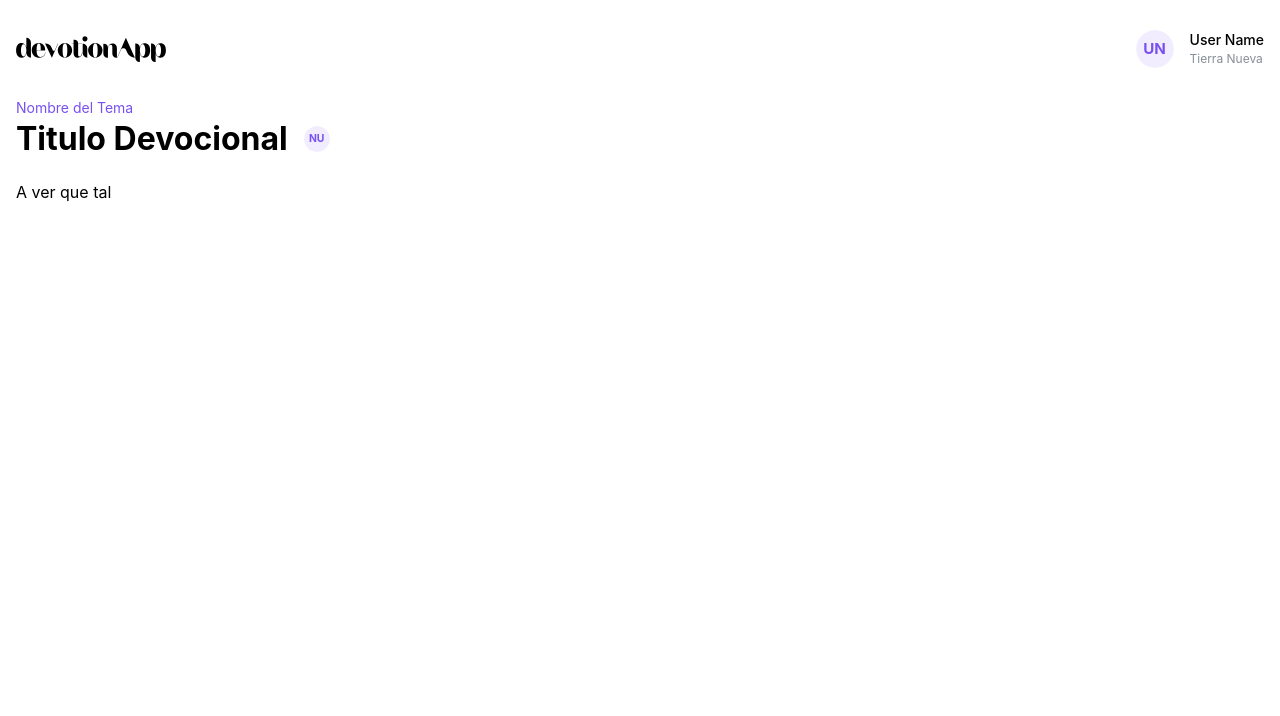
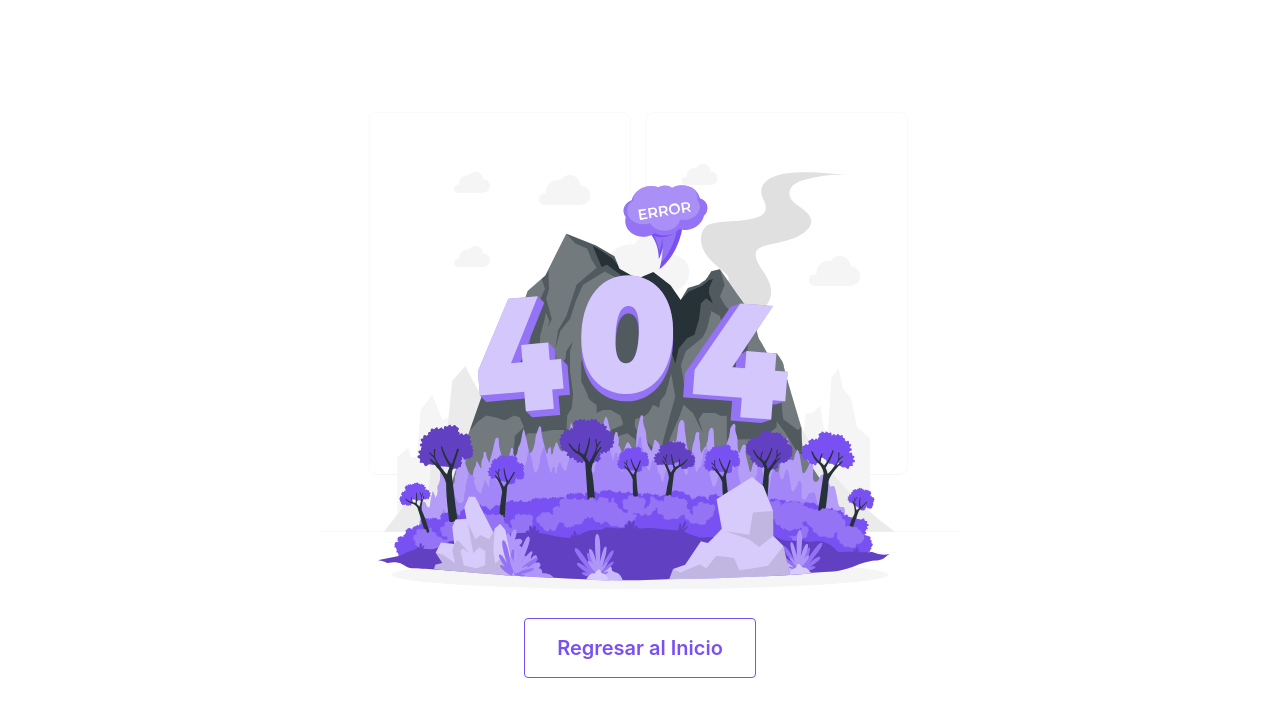
Before and after one commit to davic64/devotionapp-front, a React (Vite) app: page /1/devotional in a window 1280 px wide. Shown: the top 716 px of the page. Built offline with nearby package versions, Linux system fonts and the light colour scheme.

Commit message:
feat: ✨ Add router and Not Found UI

```diff
--- a/src/App.jsx
+++ b/src/App.jsx
@@ -1,11 +1,53 @@
-import Devotional from "./pages/Devotionals";
-import { Layout } from "./components";
+import { Suspense } from "react";
+import { Flex, Loader } from "@mantine/core";
+import { BrowserRouter, Routes, Route, Navigate } from "react-router-dom";
+import { routes } from "./routes";
+import NotFound from "./pages/NotFound";
+
+const ProtectedRoute = ({ route }) => {
+  const isLogged = false;
+
+  if (isLogged && route.path === "/") {
+    return <Navigate to="/home" replace />;
+  }
+
+  if (!isLogged && route.private) {
+    return <Navigate to="/" replace />;
+  }
+
+  return (
+    <Suspense
+      fallback={
+        <Flex mih="100vh" align="center" justify="center">
+          <Loader color="violet" size="lg" type="dots" />
+        </Flex>
+      }
+    >
+      {route.layout ? (
+        <route.layout>
+          <route.component />
+        </route.layout>
+      ) : (
+        <route.component />
+      )}
+    </Suspense>
+  );
+};
 
 const App = () => {
   return (
-    <Layout>
-      <Devotional />
-    </Layout>
+    <BrowserRouter>
+      <Routes>
+        {routes.map((route) => (
+          <Route
+            key={route.path}
+            path={route.path}
+            element={<ProtectedRoute route={route} />}
+          />
+        ))}
+        <Route path="*" element={<NotFound />} />
+      </Routes>
+    </BrowserRouter>
   );
 };
 
--- a/src/pages/Devotionals/NewDevotional.jsx
+++ b/src/pages/Devotionals/NewDevotional.jsx
@@ -1,7 +1,7 @@
 import { useState } from "react";
 import { Box, Button, Flex, Group, Input, Text, Tooltip } from "@mantine/core";
 import { IconInfoCircle } from "@tabler/icons-react";
-import { Layout, Editor } from "../../components";
+import { Editor } from "../../components";
 
 const NewDevotional = () => {
   const [currentData, setCurrentData] = useState(null);
@@ -16,7 +16,7 @@ const NewDevotional = () => {
   };
 
   return (
-    <Layout>
+    <>
       <Flex justify="space-between" align="center">
         <Group>
           <Tooltip
@@ -52,7 +52,7 @@ const NewDevotional = () => {
         />
       </Box>
       <Editor saveData={setCurrentData} />
-    </Layout>
+    </>
   );
 };
 
--- a/src/pages/Home/index.jsx
+++ b/src/pages/Home/index.jsx
@@ -1,9 +1,9 @@
-import { Container, Grid } from "@mantine/core";
-import { Header, ImageCard, Layout } from "../../components";
+import { Grid } from "@mantine/core";
+import { ImageCard } from "../../components";
 
 const Home = () => {
   return (
-    <Layout>
+    <>
       <ImageCard
         img="https://images.unsplash.com/photo-1640906152676-dace6710d24b?q=80&w=1932&auto=format&fit=crop&ixlib=rb-4.0.3&ixid=M3wxMjA3fDB8MHxwaG90by1wYWdlfHx8fGVufDB8fHx8fA%3D%3D"
         main
@@ -21,7 +21,7 @@ const Home = () => {
           />
         </Grid.Col>
       </Grid>
-    </Layout>
+    </>
   );
 };
 
--- /dev/null
+++ b/src/pages/NotFound/index.jsx
@@ -0,0 +1,24 @@
+import { Button, Flex, Image } from "@mantine/core";
+import Image404 from "../../assets/404.svg";
+import { useNavigate } from "react-router-dom";
+
+const NotFound = () => {
+  const navigate = useNavigate();
+
+  return (
+    <Flex mih="100vh" align="center" justify="center" direction="column">
+      <Image src={Image404} w={{ base: "40rem" }} mt="-5rem" />
+      <Button
+        variant="outline"
+        color="violet"
+        mt="-4rem"
+        size="xl"
+        onClick={() => navigate("/")}
+      >
+        Regresar al Inicio
+      </Button>
+    </Flex>
+  );
+};
+
+export default NotFound;
--- a/src/pages/Topics/index.jsx
+++ b/src/pages/Topics/index.jsx
@@ -1,9 +1,9 @@
-import { Layout, ImageCard } from "../../components";
+import { ImageCard } from "../../components";
 import { Grid, Paper, UnstyledButton, Text, Avatar, Flex } from "@mantine/core";
 
 const Topics = () => {
   return (
-    <Layout>
+    <>
       <ImageCard
         img="https://images.unsplash.com/photo-1642923051153-07d4c98fe203?q=80&w=1932&auto=format&fit=crop&ixlib=rb-4.0.3&ixid=M3wxMjA3fDB8MHxwaG90by1wYWdlfHx8fGVufDB8fHx8fA%3D%3D"
         title="Este es el nombre de un tema largo"
@@ -34,7 +34,7 @@ const Topics = () => {
           </UnstyledButton>
         </Grid.Col>
       </Grid>
-    </Layout>
+    </>
   );
 };
 
--- /dev/null
+++ b/src/routes.jsx
@@ -0,0 +1,40 @@
+import { lazy } from "react";
+const LoginSignUp = lazy(() => import("./pages/LoginSignUp"));
+const Home = lazy(() => import("./pages/Home"));
+const Topic = lazy(() => import("./pages/Topics"));
+const NewDevotional = lazy(() => import("./pages/Devotionals/NewDevotional"));
+const Devotional = lazy(() => import("./pages/Devotionals"));
+import { Layout } from "./components";
+
+export const routes = [
+  {
+    path: "/",
+    component: LoginSignUp,
+    private: false,
+    layout: null,
+  },
+  {
+    path: "/home",
+    component: Home,
+    private: true,
+    layout: Layout,
+  },
+  {
+    path: "/topic/:topicId",
+    component: Topic,
+    private: true,
+    layout: Layout,
+  },
+  {
+    path: "/devotional",
+    component: NewDevotional,
+    private: true,
+    layout: Layout,
+  },
+  {
+    path: "/devotional/:devoId",
+    component: Devotional,
+    private: true,
+    layout: Layout,
+  },
+];
```
Also changed, not shown: src/assets/404.svg (added), src/assets/login.jpeg (deleted).
